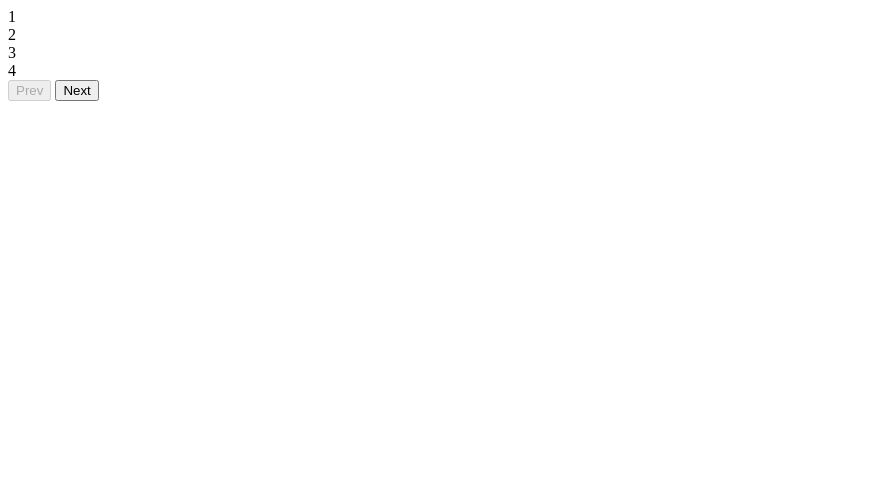
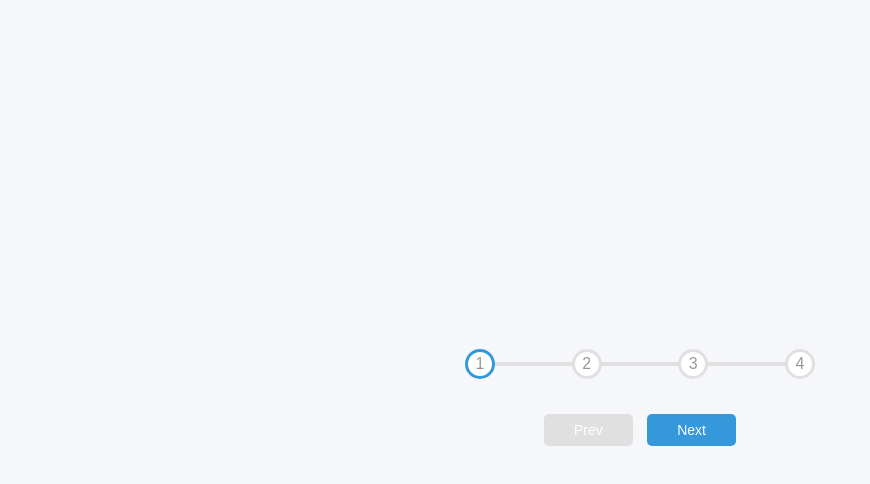
Before and after one commit to maronggithub/50project_challenge, a plain HTML site: page Progress Steps/index.html in a window 1280 px wide. Shown: the whole page, without its empty margins (0-870 px from the left). Drawn offline with Linux system fonts and the light colour scheme.

Commit message:
Create the statical page

```diff
--- a/Progress Steps/index.html
+++ b/Progress Steps/index.html
@@ -8,7 +8,7 @@
   </head>
   <body>
     <div class="container">
-      <div class="container-progress">
+      <div class="progress-container">
         <div class="progress" id="progress"></div>
         <div class="circle active">1</div>
         <div class="circle">2</div>
@@ -16,8 +16,12 @@
         <div class="circle">4</div>
       </div>
     </div>
-    <button class="btn" id="prev" disabled>Prev</button>
-    <button class="btn" id="next">Next</button>
+    <div class="button-container">
+      <button class="btn" id="prev" disabled>Prev</button>
+      <button class="btn" id="next">Next</button>
+    </div>
+
+    <script></script>
   </body>
   <script type="text/javascript" src="index.js"></script>
   </body>
--- a/Progress Steps/style.css
+++ b/Progress Steps/style.css
@@ -0,0 +1,91 @@
+/* 因为有些颜色会重复多次使用，所以在根选择器里面定义这些颜色 */
+:root {
+  --line-border-file: #3498db;
+  --line-border-empty: #e0e0e0;
+}
+* {
+  box-sizing: border-box;
+  margin: 0;
+  padding: 0;
+}
+body {
+  background-color: #f6f7fb;
+  display: flex;
+  font-family: "Muli", sans-serif;
+  align-items: center;
+  justify-content: center;
+  overflow: hidden;
+  height: 100vh;
+  flex-direction: column;
+}
+.container {
+  /* 让容器中的字体剧中 */
+  text-align: center;
+}
+.progress-container {
+  display: flex;
+  justify-content: space-between;
+  align-items: center;
+  /* 让进程图标和下面的按钮之间有距离 */
+  margin-bottom: 30px;
+  width: 350px;
+  max-width: 100%;
+  position: relative;
+}
+.progress-container::before {
+  content: "";
+  background-color: var(--line-border-empty);
+  height: 4px;
+  width: 100%;
+  position: absolute;
+  top: 50%;
+  /* Transform属性应用于元素的2D或3D转换。这个属性允许你将元素旋转，缩放，移动，倾斜等。 */
+  transform: translateY(-50%);
+  z-index: -1;
+}
+.progress {
+  background-color: var(--line-border-file);
+  /* 因为蓝色的线是浮在上面的，所以采用绝对定位 */
+  position: absolute;
+  height: 4px;
+  /* 一开始蓝色线不显示，所以宽度设置为0就行 */
+  width: 0%;
+  transform: translateY(-50%);
+  top: 50%;
+  z-index: -1;
+}
+.circle {
+  background-color: white;
+  color: #999;
+  height: 30px;
+  width: 30px;
+  border-radius: 50%;
+  display: flex;
+  justify-content: center;
+  align-items: center;
+  border: 3px solid var(--line-border-empty);
+}
+.circle.active {
+  border-color: var(--line-border-file);
+}
+.btn {
+  background-color: var(--line-border-file);
+  color: white;
+  border-radius: 5px;
+  padding: 8px 30px;
+  border: 0;
+  font-size: 14px;
+  margin: 5px;
+}
+.btn:active {
+  /* 当按钮被点击时，会略微缩小 */
+  transform: scale(0.98);
+}
+.btn:focus {
+  outline: 0;
+}
+/* 第一个按钮默认是无法点击的，因为第一个按钮刚开始没有前一个元素 */
+.btn:disabled {
+  background-color: var(--line-border-empty);
+  cursor: not-allowed;
+}
```
